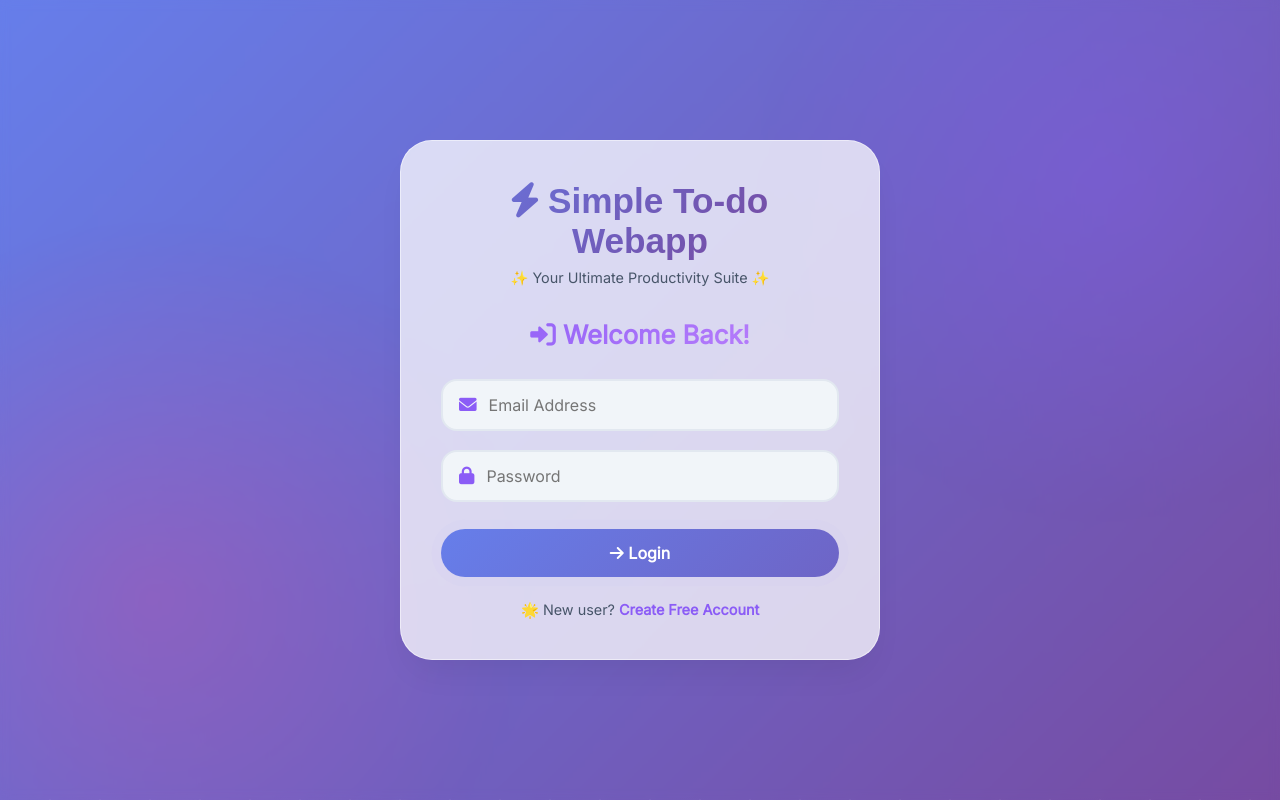
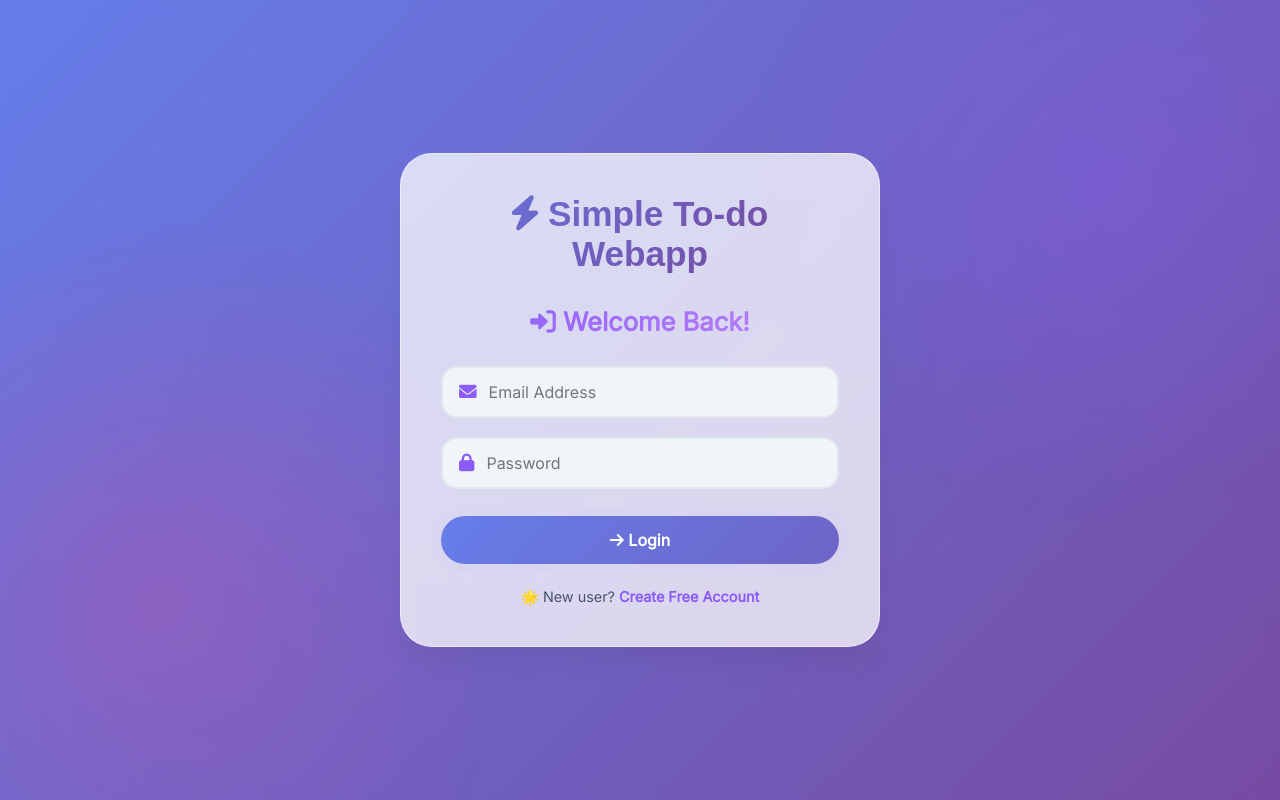
Before and after one commit to shivambhati9980/spectrumdo-backend, a plain HTML site: page frontend/index.html in a window 1280 px wide. Drawn offline with nearby package versions, Linux system fonts and the light colour scheme.

Commit message:
Remove productivity suite line from logo

```diff
--- a/frontend/index.html
+++ b/frontend/index.html
@@ -613,7 +613,7 @@
   <div class="login-card glass-card">
     <div class="logo">
       <h1><i class="fas fa-bolt"></i> Simple To-do Webapp</h1>
-      <p>✨ Your Ultimate Productivity Suite ✨</p>
+      <!-- <p>✨ Your Ultimate Productivity Suite ✨</p> -->
     </div>
 
     <div id="loginForm" class="auth-form">
```
